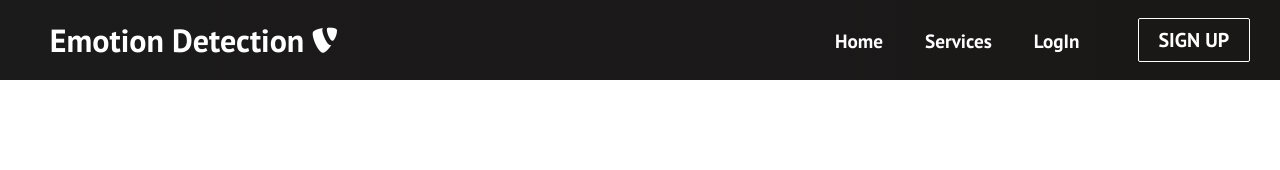
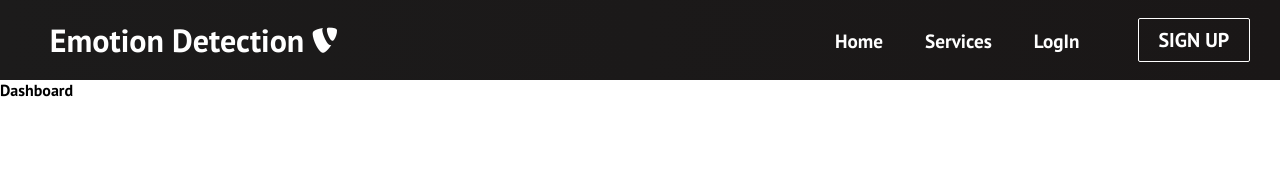
Before and after one commit to ramsha-jat/EmotionDetection, a React (Create React App) app: page /dashboard in a window 1280 px wide. Shown: the top 170 px of the page. Built offline with nearby package versions, Linux system fonts and the light colour scheme.

Commit message:
dashboard

```diff
--- a/src/App.js
+++ b/src/App.js
@@ -8,6 +8,7 @@
 import Works from './components/pages/Works';
 import Terms from './components/pages/Terms';
 import Inventors from './components/pages/Inventors';
+import Dashboard from './components/pages/Dashboard';
 function App() {
   return (
     <>
@@ -21,6 +22,7 @@
           <Route path='/work' element={<Works/>}/>
           <Route path='/term' element={<Terms/>}/>
           <Route path='/inventors' element={<Inventors/>}/>
+          <Route path='/dashboard' element={<Dashboard/>}/>
     </Routes>
     </Router>
     </>
--- /dev/null
+++ b/src/components/pages/Dashboard.js
@@ -0,0 +1,7 @@
+import React from 'react'
+
+export default function Dashboard() {
+  return (
+    <div>Dashboard</div>
+  )
+}
--- a/src/components/pages/UserLogin.js
+++ b/src/components/pages/UserLogin.js
@@ -1,12 +1,16 @@
 import { TextField, Button, Box, Alert } from '@mui/material';
 import { useState } from 'react';
 import { NavLink, useNavigate } from 'react-router-dom';
+
+
 const UserLogin = () => {
   const [error, setError] = useState({
     status: false,
     msg: "",
     type: ""
   })
+
+
   const navigate = useNavigate();
   const handleSubmit = (e) => {
     e.preventDefault();
@@ -35,7 +39,7 @@
       <NavLink to='/sendpasswordresetemail' >Forgot Password ?</NavLink>
       {error.status ? <Alert severity={error.type} sx={{ mt: 3 }}>{error.msg}</Alert> : ''}
     </Box>
-  </>;
+   </>;
 };
 
 export default UserLogin;
```
